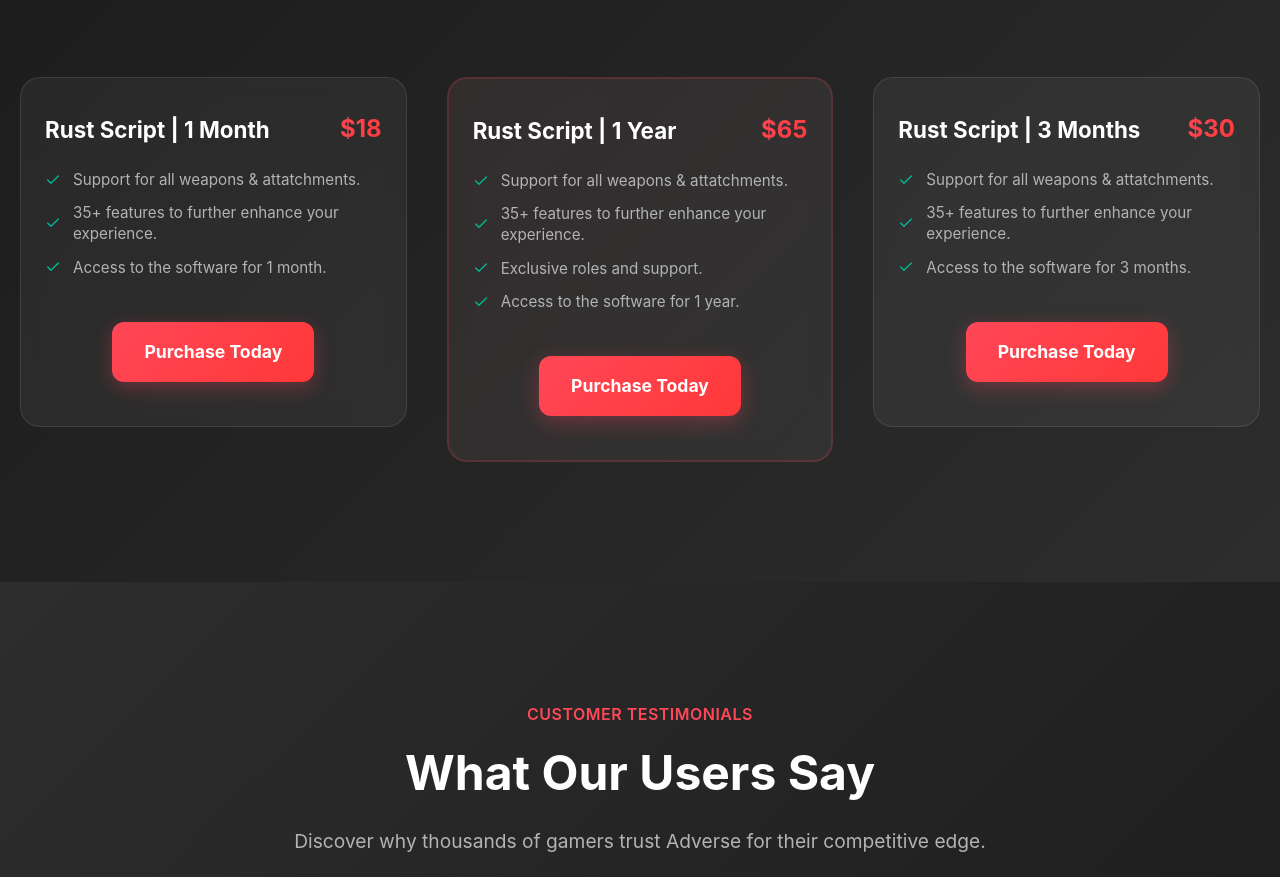
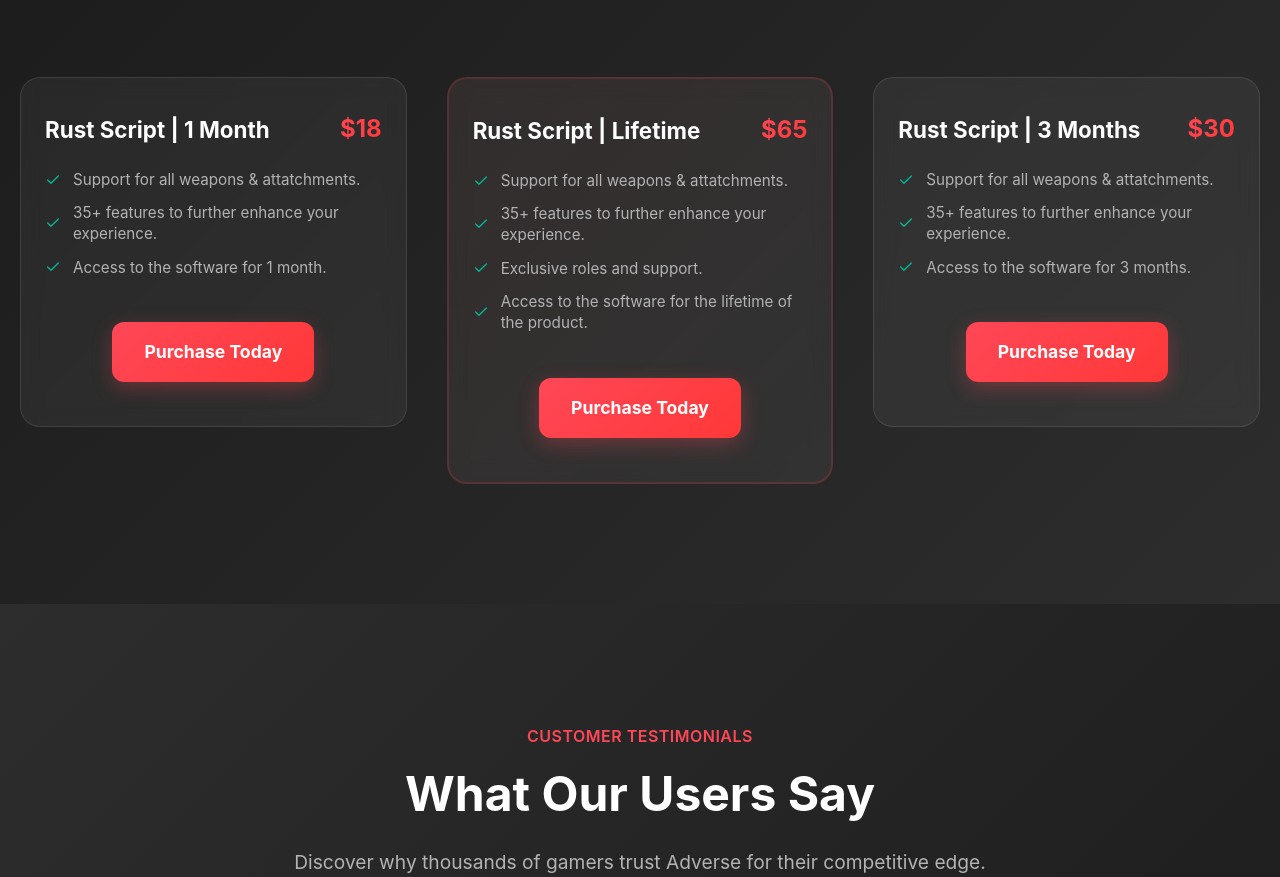
Before and after one commit to djkweioufhercnierlugf/site, a plain HTML site: page index.html in a window 1280 px wide. Shown: the part 1982-2859 px from the top of the page. Drawn offline with Linux system fonts and the light colour scheme; a script that the page names is missing.

Commit message:
Update index.html

```diff
--- a/index.html
+++ b/index.html
@@ -1334,7 +1334,7 @@
 
                     <div class="product-embed">
                         <div class="product-header">
-                            <h3 class="product-title">Rust Script | 1 Year</h3>
+                            <h3 class="product-title">Rust Script | Lifetime</h3>
                             <div class="product-price">$65</div>
                         </div>
                         <div class="product-features">
@@ -1360,7 +1360,7 @@
                                 <svg width="16" height="16" viewBox="0 0 24 24" fill="none" xmlns="http://www.w3.org/2000/svg">
                                     <path d="M20 6L9 17l-5-5" stroke="currentColor" stroke-width="2" stroke-linecap="round" stroke-linejoin="round"/>
                                 </svg>
-                                <span>Access to the software for 1 year.</span>
+                                <span>Access to the software for the lifetime of the product.</span>
                             </div>
                         </div>
                         <div class="embed-container">
```
